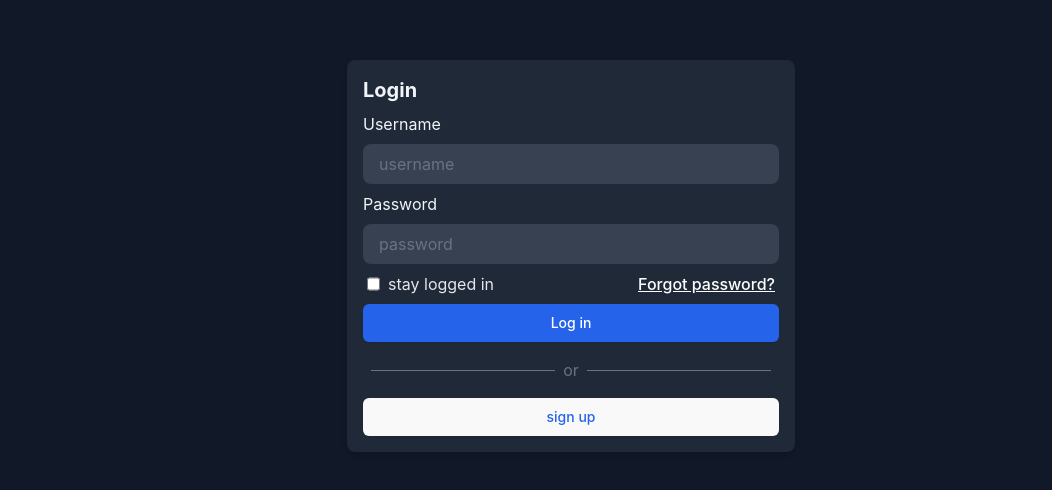
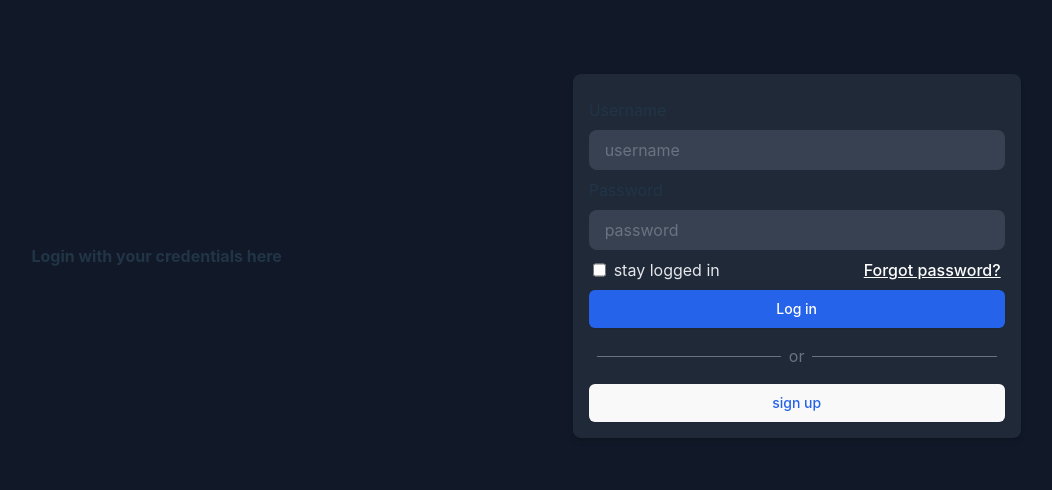
Before and after one commit to flemingslefthandrule/cityvoicejs, a React (Vite) app: page /login in a window 1280 px wide. Shown: the part 144-634 px from the top of the page, without its empty margins (69-1121 px from the left). Built offline with nearby package versions, Linux system fonts and the light colour scheme.

Commit message:
new auth design

```diff
--- a/src/App.jsx
+++ b/src/App.jsx
@@ -2,6 +2,7 @@ import { BrowserRouter, Navigate, Route, Routes, useNavigate } from 'react-route
 import Home from './pages/home'
 import Signup from './pages/authentication/signup'
 import Login from './pages/authentication/login'
+import {Auth} from './pages/authentication/auth'
 import Forgotpassword from './pages/authentication/forgot-password'
 import Passwordreset from './pages/authentication/password-reset'
 import Profile from './pages/profile'
@@ -18,6 +19,7 @@ function App() {
 			<Routes>
 				<Route path='signup' element={<Signup />} />
 				<Route path='login' element={<Login />} />
+				<Route path='auth' element={<Auth />} />
 				<Route path='forgot-password' element={<Forgotpassword />} />
 				<Route path='password-reset' element={<Passwordreset />} />
 				<Route path='profile/:username' element={<Profile />} />
--- /dev/null
+++ b/src/pages/authentication/auth.jsx
@@ -0,0 +1,26 @@
+import { Link } from "react-router-dom"
+import Button from "../../ui/button"
+
+export const AuthLeft = ({ children, className,...props }) => {
+  return (
+    <div className={`font-bold grow-[3] min-w-[200px] ${className}`} {...props}>
+      {children}
+    </div>
+  )
+}
+
+export const AuthRight = ({ children,className, ...props }) => {
+  return (
+    <div className={`grow-[7] min-w-[400px] ${className}`} {...props}>
+      {children}
+    </div>
+  )
+}
+
+export const Auth = ({children}) => {
+  return (
+    <div className="bg-gray-900 w-screen min-h-screen flex flex-wrap">
+      {children}
+    </div>
+  )
+}
--- a/src/pages/authentication/forgot-password.jsx
+++ b/src/pages/authentication/forgot-password.jsx
@@ -3,16 +3,20 @@ import { Link, useNavigate } from "react-router-dom";
 import { AuthContext } from "../../axios/authProvider";
 import Card from "../../ui/card";
 import Button from "../../ui/button";
+import { Auth,AuthLeft,AuthRight } from "./auth"
 
 const Forgotpassword = () => {
-  const { auth, setAuth } = useContext(AuthContext);
-  const navigate = useNavigate();
+  const { auth, setAuth } = useContext(AuthContext)
+  const navigate = useNavigate()
 
   return (
-    <div className="bg-gray-900 w-screen h-screen">
-      <div className="flex justify-center items-center text-slate-100 w-screen h-screen">
-        <Card title="Forgot password" className="bg-gray-800 w-full flex flex-col gap-3">
-          <p>Enter the details of your account</p>
+    <Auth>
+    <AuthLeft className="flex items-center justify-center">
+      Forgot password form
+    </AuthLeft>
+    <AuthRight className="flex items-center justify-center">
+        <Card className="bg-gray-800 w-full flex flex-col gap-3">
+          <p className="text-lg font-bold">Enter the details of your account</p>
           <div className="flex flex-col gap-2">
             <p>Username</p>
             <input type="text" placeholder="username" name="userName" className="w-full rounded-lg bg-gray-700 py-2 px-4 placeholder-gray-500 focus:outline-none focus:ring" />
@@ -26,8 +30,8 @@ const Forgotpassword = () => {
           </div>
           <Button onClick={()=>{navigate("/password-reset")}}>Get reset link</Button>
         </Card>
-      </div>
-    </div>
+      </AuthRight>
+    </Auth>
   );
 };
 
--- a/src/pages/authentication/login.jsx
+++ b/src/pages/authentication/login.jsx
@@ -4,6 +4,7 @@ import axios from "../../axios/axios";
 import { AuthContext } from "../../axios/authProvider";
 import Card from "../../ui/card";
 import Button from "../../ui/button";
+import { Auth, AuthLeft, AuthRight } from "./auth"
 
 const Login = () => {
   const { auth, setAuth } = useContext(AuthContext);
@@ -40,9 +41,12 @@ const Login = () => {
   };
 
   return (
-    <div className="bg-gray-900 w-screen h-screen">
-      <div className="flex justify-center items-center text-slate-100 w-screen h-screen">
-        <Card title="Login" className="bg-gray-800 w-full flex flex-col gap-2">
+    <Auth>
+      <AuthLeft className="flex items-center justify-center">
+        Login with your credentials here
+      </AuthLeft>
+        <AuthRight className="flex items-center justify-center">
+        <Card className="bg-gray-800 w-full flex flex-col gap-2">
           <p>Username</p>
           <input type="text" placeholder="username" value={username} onChange={(event) => setUsername(event.target.value)} className="w-full rounded-lg bg-gray-700 py-2 px-4 placeholder-gray-500 focus:outline-none focus:ring" />
           <p>Password</p>
@@ -61,8 +65,8 @@ const Login = () => {
           </div>
           <Button variant="secondary" onClick={()=>{navigate("/signup")}}>sign up</Button>
         </Card>
-      </div>
-    </div>
+        </AuthRight>
+    </Auth>
   );
 };
 
--- a/src/pages/authentication/password-reset.jsx
+++ b/src/pages/authentication/password-reset.jsx
@@ -1,22 +1,26 @@
 import React, { useContext, useEffect, useState } from "react";
 import { Link, useNavigate } from "react-router-dom";
 import { AuthContext } from "../../axios/authProvider";
-import Card from "../../ui/card";
-import Button from "../../ui/button";
+import Card from "../../ui/card"
+import Button from "../../ui/button"
+import { Auth, AuthLeft, AuthRight } from "./auth"
 
 const Passwordrest = () => {
-  const { auth, setAuth } = useContext(AuthContext);
-  const navigate = useNavigate();
+  const { auth, setAuth } = useContext(AuthContext)
+  const navigate = useNavigate()
 
   return (
-    <div className="bg-gray-900 w-screen h-screen">
-      <div className="flex justify-center items-center text-slate-100 w-screen h-screen">
+    <Auth>
+      <AuthLeft className="flex items-center justify-center">
+        Password reset link sent
+      </AuthLeft>
+      <AuthRight className="flex items-center justify-center">
         <Card title="Password reset link sent!" className="bg-gray-800 w-full flex flex-col gap-3">
           <Button onClick={()=>{navigate("/login")}}>Done</Button>
         </Card>
-      </div>
-    </div>
-  );
-};
+      </AuthRight>
+    </Auth>
+  )
+}
 
 export default Passwordrest
--- a/src/pages/authentication/signup.jsx
+++ b/src/pages/authentication/signup.jsx
@@ -20,16 +20,11 @@ const Signup = () => {
     }, [auth]);
 
 
-    const handleSubmit = async (e) => {
-        e.preventDefault();
-        const userName = e.target[0].value;
-        const mobileNum = e.target[1].value;
-        const isExpert = e.target[3].value;
-        const password = e.target[2].value;
+    const handleSubmit = async () => {
         const userData = {
-            'username': userName,
-            'phone': mobileNum,
-            'is_expert': isExpert,
+            'username': username,
+            'phone': mobile,
+            'is_expert': isexpert,
             'password': password
         }
         console.log(userData);
```
